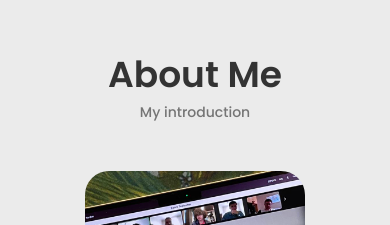
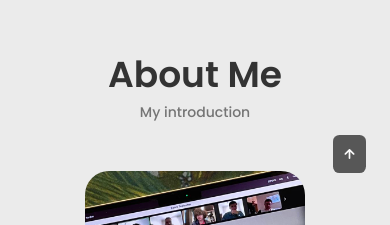
Before and after one commit to sham52/newPortfolio, a React (Vite) app: page / in a window 390 px wide. Shown: the part 840-1065 px from the top of the page. Built offline with nearby package versions, Linux system fonts and the light colour scheme.

Commit message:
Scrollup component has been completed

```diff
--- a/src/App.jsx
+++ b/src/App.jsx
@@ -7,6 +7,7 @@
 import Testimonials from "./components/testimonials/Testimonials";
 import Contact from "./components/contact/Contact";
 import Footer from "./components/footer/Footer";
+import ScrollUp from "./components/scrollup/ScrollUp";
 function App() {
   return (
     <>
@@ -19,8 +20,10 @@
         <Qualification />
         <Testimonials />
         <Contact />
-        <Footer/>
       </main>
+
+      <Footer />
+      <ScrollUp />
     </>
   );
 }
--- a/src/components/scrollup/ScrollUp.jsx
+++ b/src/components/scrollup/ScrollUp.jsx
@@ -0,0 +1,18 @@
+import React from "react";
+import "./scrollup.css";
+
+const ScrollUp = () => {
+  window.addEventListener("scroll", () => {
+    const scrollUp = document.querySelector(".scrollup");
+    if (scrollY >= 560) scrollUp.classList.add("show-scroll");
+    else scrollUp.classList.remove("show-scroll");
+  });
+
+  return (
+    <a href="#" className="scrollup">
+      <i className="uil uil-arrow-up scrollup__icon"></i>
+    </a>
+  );
+};
+
+export default ScrollUp;
--- a/src/components/scrollup/scrollup.css
+++ b/src/components/scrollup/scrollup.css
@@ -0,0 +1,53 @@
+.scrollup {
+    position: fixed;
+    right: 2.5rem;
+    bottom: -20%;
+    background-color: var(--title-color);
+    opacity: 0.8;
+    padding: 0.3rem 0.5rem;
+    border-radius: 0.4rem;
+    z-index: var(--z-tooltip);
+    transition: 0.4s;
+}
+
+.scrollup__icon {
+    font-size: 1.5rem;
+    color: var(--container-color);
+}
+
+.scrollup:hover {
+    background-color: var(--title-color-dark);
+}
+
+/*Show Scroll*/
+
+.show-scroll {
+    bottom: 3rem;
+}
+
+/* BREAKPOINTS */
+
+/* For large devices */
+@media screen and (max-width: 992px) {
+    .scrollup {
+        right: 1.5rem;
+        padding: 0.25rem 0.4rem;
+    }
+
+    .scrollup__icon {
+        font-size: 1.25rem;
+    }
+}
+/* For medium devices*/
+@media screen and (max-width: 768px) {
+    .show-scroll {
+        bottom: 4rem;
+    }
+}
+
+/*For small devices */
+@media screen and (max-width: 350px) {
+    .scrollup {
+        right: 1rem;
+    }
+}
```
